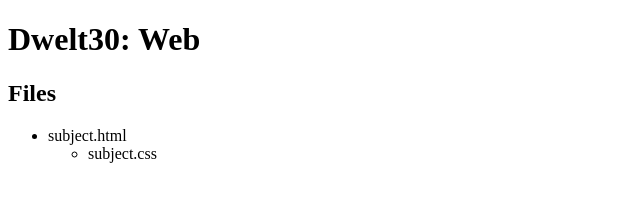
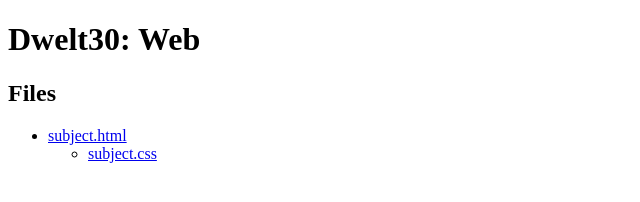
Before and after one commit to Dwelt30/web, a plain HTML site: page index.html in a window 1280 px wide. Shown: the whole page, without its empty margins (0-640 px from the left). Drawn offline with Linux system fonts and the light colour scheme.

Commit message:
Update index.html

```diff
--- a/index.html
+++ b/index.html
@@ -7,7 +7,7 @@
     <h1>Dwelt30: Web</h1>
     <h2>Files</h2>
     <ul>
-      <li>subject.html
-        <ul><li>subject.css</li></ul></li>
+      <li><a href="https://dwelt30.github.io/web/subject.html">subject.html</a>
+        <ul><li><a href="https://dwelt30.github.io/web/subject.css">subject.css</a></li></ul></li>
     </ul>
   </body>
```
